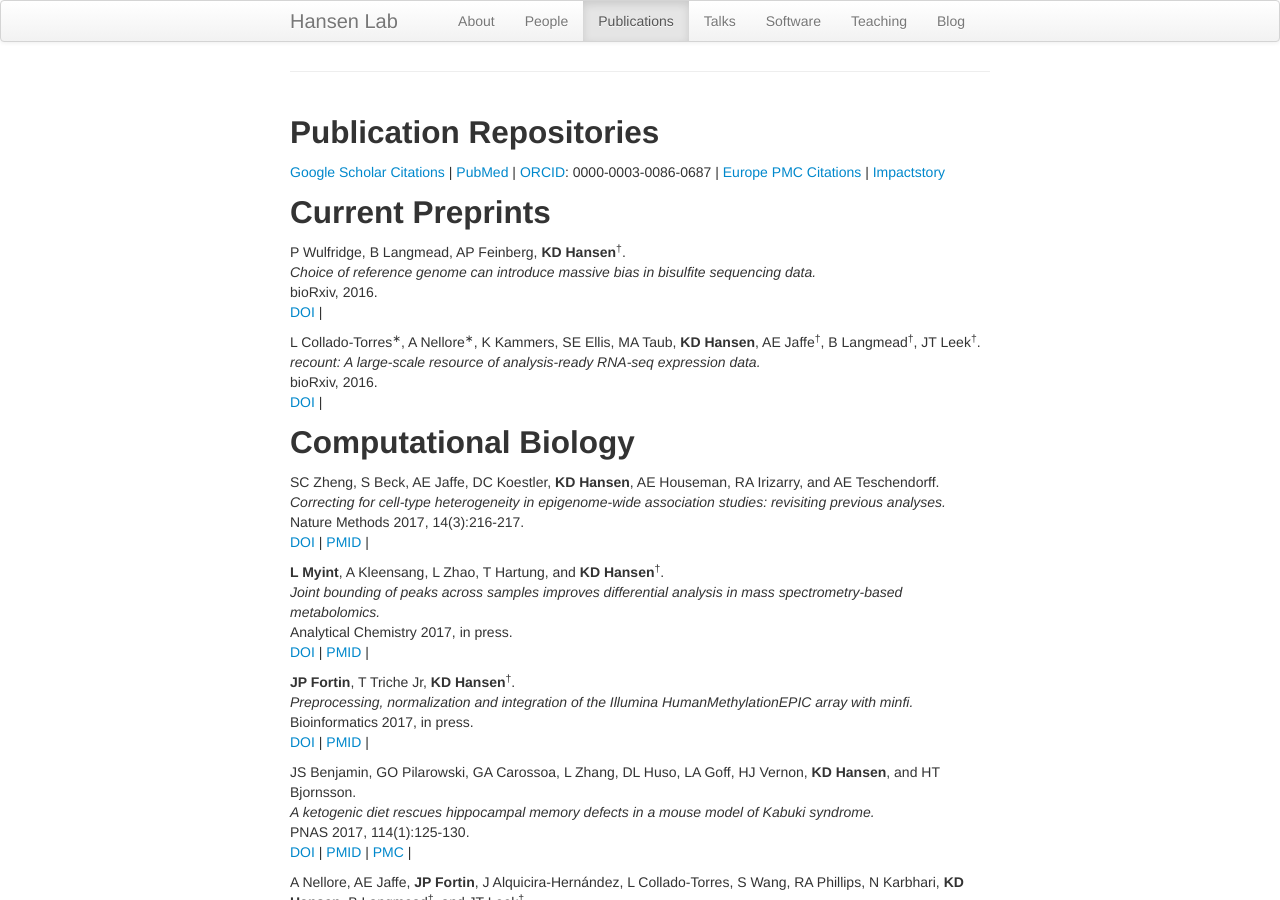
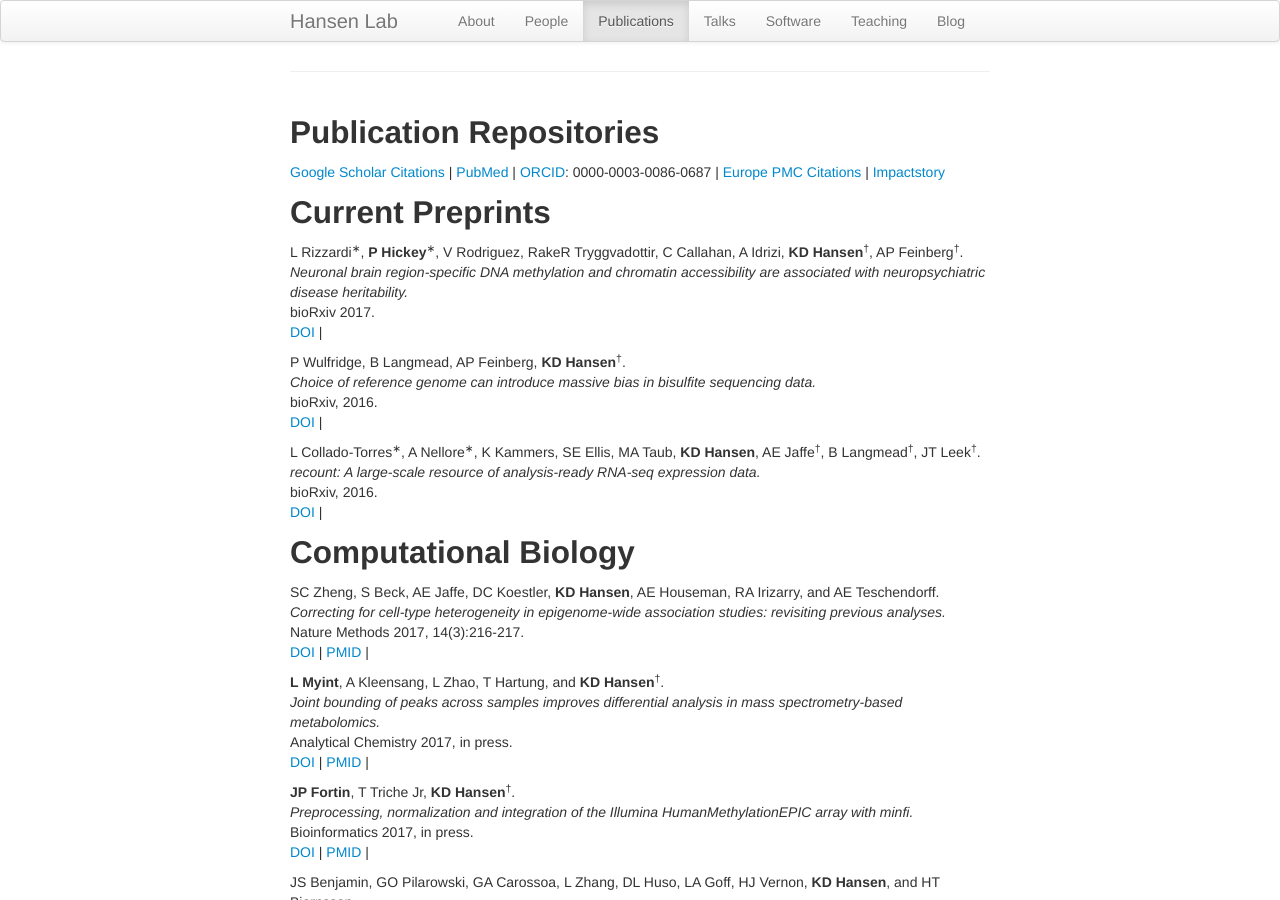
Before and after one commit to hansenlab/hansenlab.github.io, a Jekyll site: the page built from 02-pubs.md, in a window 1280 px wide and 900 px high. Built offline with Jekyll 4.4.1, drawn with Linux system fonts in a browser that asks for light colours; comment, search, counter and statistics services are not loaded.

Commit message:
brain paper

```diff
--- a/02-pubs.md
+++ b/02-pubs.md
@@ -19,6 +19,12 @@ Publication Repositories
 
 Current Preprints
 -----------------
+
+L Rizzardi<sup>&lowast;</sup>, <b>P Hickey</b><sup>&lowast;</sup>, V Rodriguez, RakeR Tryggvadottir, C Callahan, A Idrizi, <b>KD Hansen</b><sup>&dagger;</sup>, AP Feinberg<sup>&dagger;</sup>.<br />
+<i>Neuronal brain region-specific DNA methylation and chromatin accessibility are associated with neuropsychiatric disease heritability.</i> <br />
+bioRxiv 2017.<br />
+[DOI](https://doi.org/10.1101/120386) |
+<span data-badge-type="4" data-doi="10.1101/120386" data-hide-no-mentions="true" class="altmetric-embed"> </span><br />
 
 P Wulfridge, B Langmead, AP Feinberg, <b>KD Hansen</b><sup>&dagger;</sup>.<br />
 <i>Choice of reference genome can introduce massive bias in bisulfite sequencing data.</i><br />
```
